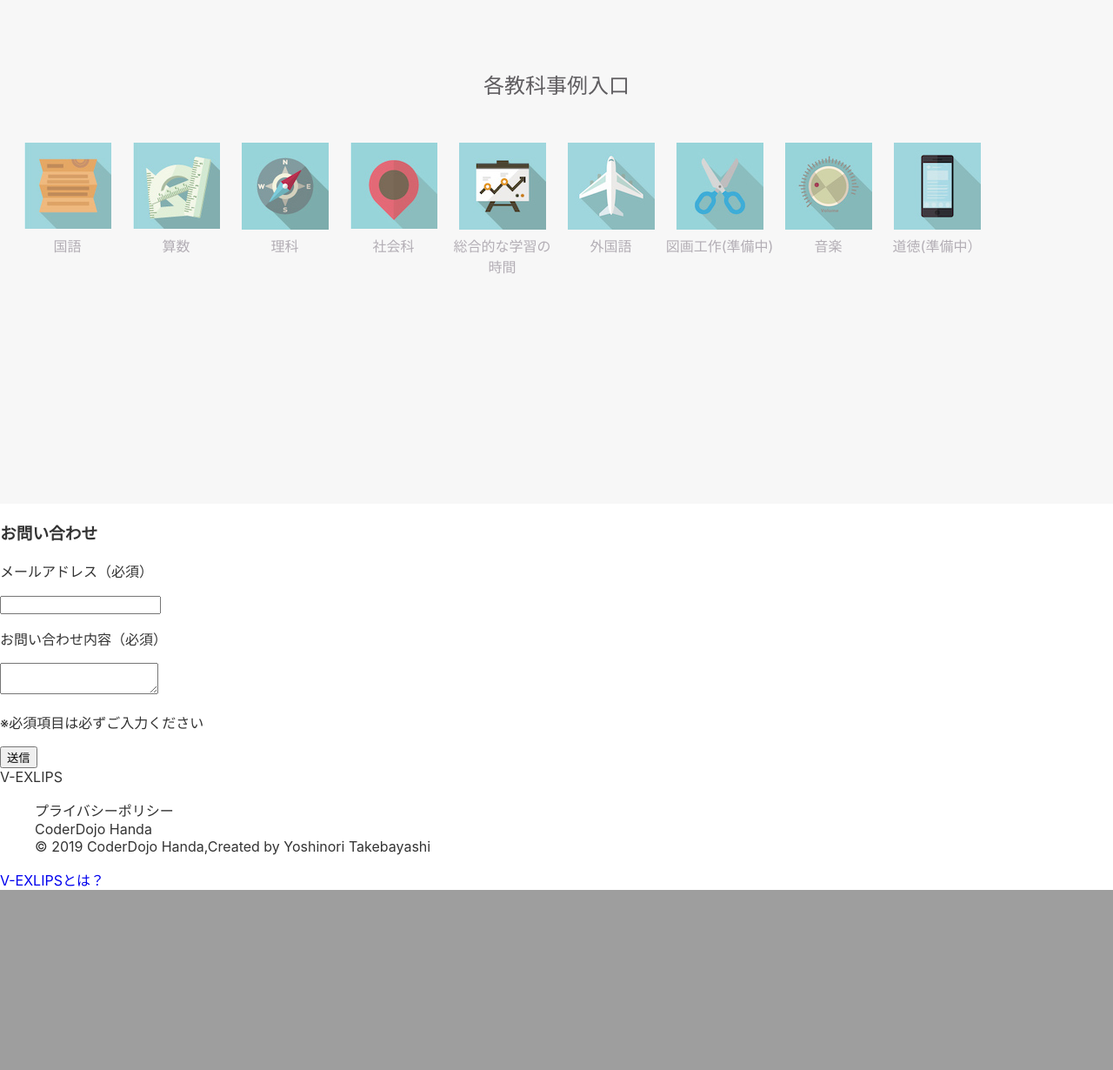
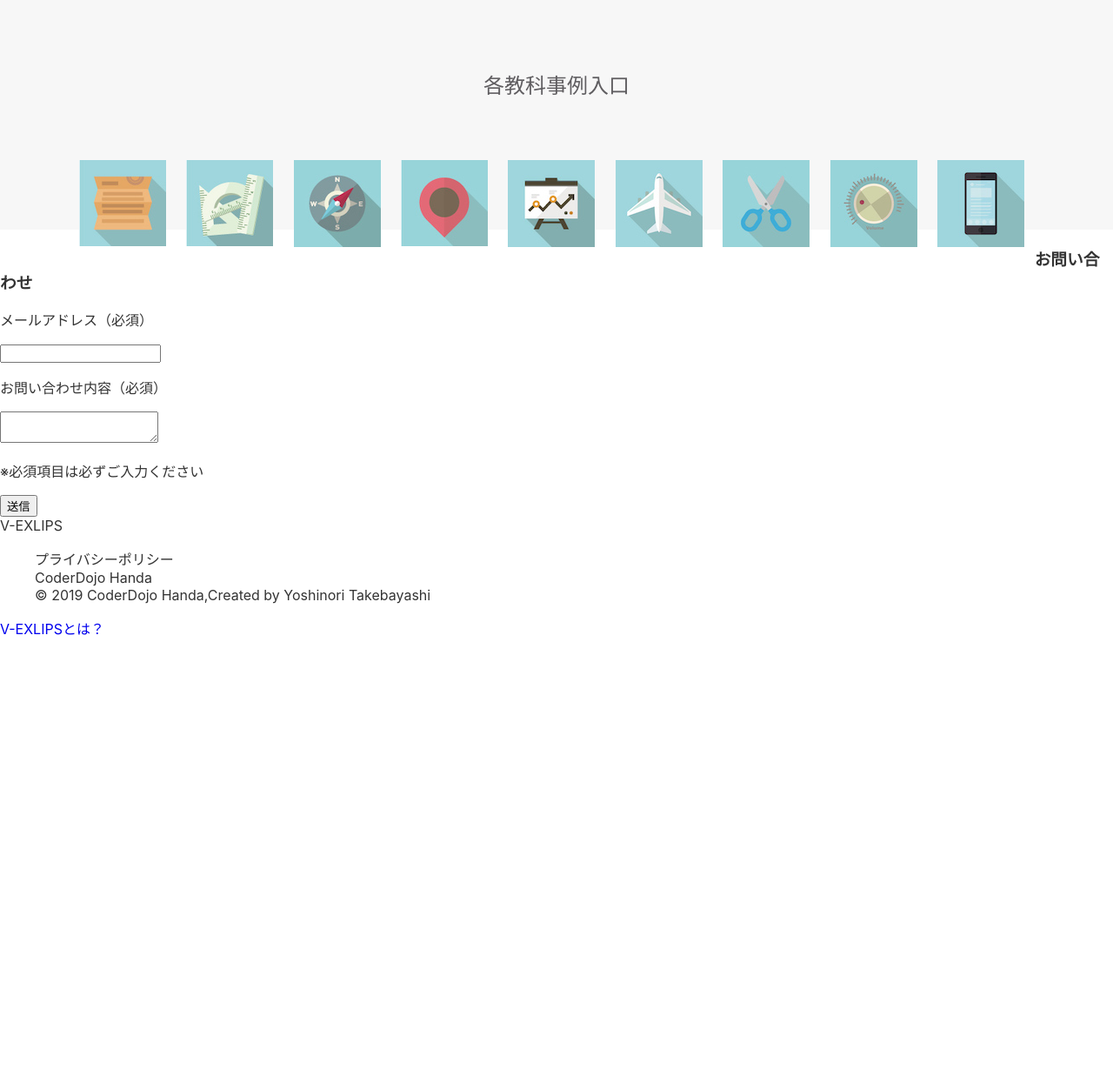
Before and after one commit to TKBY/Learning-by-Viscuit.github.io, a PHP site: page / in a window 1280 px wide. Shown: the part 1215-2445 px from the top of the page at 87% size. Before the commit the page ends 2238 px from the top, so only its background shows below. Run offline with PHP 8.4, Linux system fonts and the light colour scheme; some libraries are stand-ins or nearby versions.

Commit message:
Update stylesheet.css

```diff
--- a/stylesheet.css
+++ b/stylesheet.css
@@ -1,46 +1,97 @@
-
+*{
+  box-sizing:border-box;
+  }
 /*bodyタグ全体に適用*/
 body{
-margin:0px auto;
+margin:0px;
 font-family: -apple-system, BlinkMacSystemFont, "Helvetica Neue", YuGothic, "ヒラギノ角ゴ ProN W3", Hiragino Kaku Gothic ProN, Arial, "メイリオ", Meiryo, sans-serif;
 color:#333333;
 }
+
 a{
   text-decoration:none;
   }
 
+.clear{
+  clear:left;
+  }
+
 .container{
   width:1170;
+  width:100%;
   padding:0 15px;
   margin:0 auto;
   }
+
 .top-wrapper{
+  opacity:0.8;
   padding:180px 0 100px 0;
   background-image:url("https://tkby.github.io/Learning-by-Viscuit.github.io/top_img.jpg");
   background-size:cover;
   color:white;
   text-align:center;
  }
+
 .top-wrapper h1{
-  opacity:0.7;
+  opacity:0.9;
   font-size:45px;
   letter-spacong:5px;
   }
+
 .top-wrapper p{
-  opacity:0.7;
+  opacity:0.9;
   }
 
 li{
   list-style:none;
   }
 
+.btn-wrapper{
+  text-align:center;
+  margin:20px 0;
+  }
+
+.btn-wrapper p{
+  margin:10px 0;
+  }
+
+.signup{
+  background-color:#239b76;
+  }
+
+.facebook {
+  background-color:#3b5998;
+  margin-right:10px;
+  }
+
+.twitter{
+  background-color:#55acee;
+  }
+
+.btn{
+  padding:8px 24px;
+  color:white;
+  display:inline-block;
+  opacity:0.8;
+  border-radius:4px;
+  text-align:center;
+  }
+
+.btn:hover{
+  opacity:1;
+  }
+
+.fa{
+  margin-right:5px;
+  }
+
 /*headerのみに適用*/
 .header{
-  height:50px;
+  height:65px;
   width:100%;
-  background-color:#2f5167;
-  color:#fff;
+  background-color:rgba(34,49,52,0.9);
   position:fixed;
+  top:0;
   z-index:10;
 }
 
@@ -70,25 +121,44 @@ li{
   padding:0 25px;
   color:white;
   display:block;
+  float:left;
+  transition:all 0.5s;
   }
+
+.header-right a:hover{
+  background-color:rgba(255,255,255,0.3);
+  }
+
+.menu-icon{
+  color:white;
+  float:right;
+  font-size:25px;
+  padding:21px 0;
+  display:none;
+  }
+
 .lesson-wrapper{
-  height:500px;
+
   padding-bottom:80px;
+  padding-left:5%;
+  padding-right:5%;
   background-color:#f7f7f7;
   text-align:center;
   }
+
  .heading{
-   padding-top:60px;
-   padding-bottom:30px;
+   padding-top:80px;
+   padding-bottom:50px;
    color:#5f5d60;
    }
+
 .heading h2{
   font-weight:normal;
   }
 
 .lesson{
   float:left;
-  width:10%;
+  width:11%;
   }
 
 .lesson-icon{
@@ -97,16 +167,16 @@ li{
 
 .lesson-icon p{
   position:absolute;
-  top:90px;
+  top:944%;
   width:100%;
-  color:#b3aeb5;
+  color:white;
   }
 
- .txt-contents{
+ .text-contents{
    width:80%;
    display:inline-block;
-   margin-top:20px;
-   font-size:12px;
+   margin-top:15px;
+   font-size:13px;
    color:#b3aeb5;
    }
 
```
